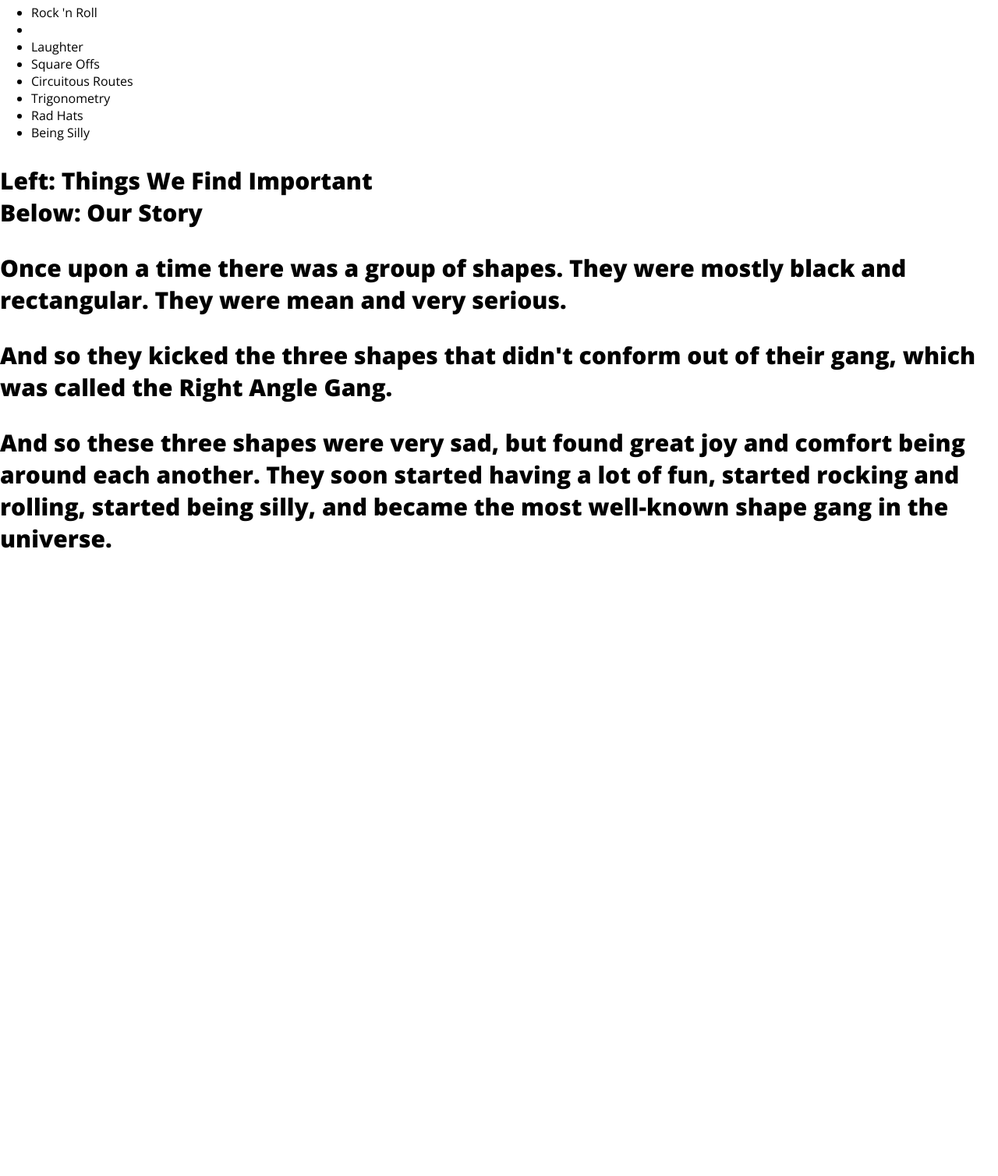
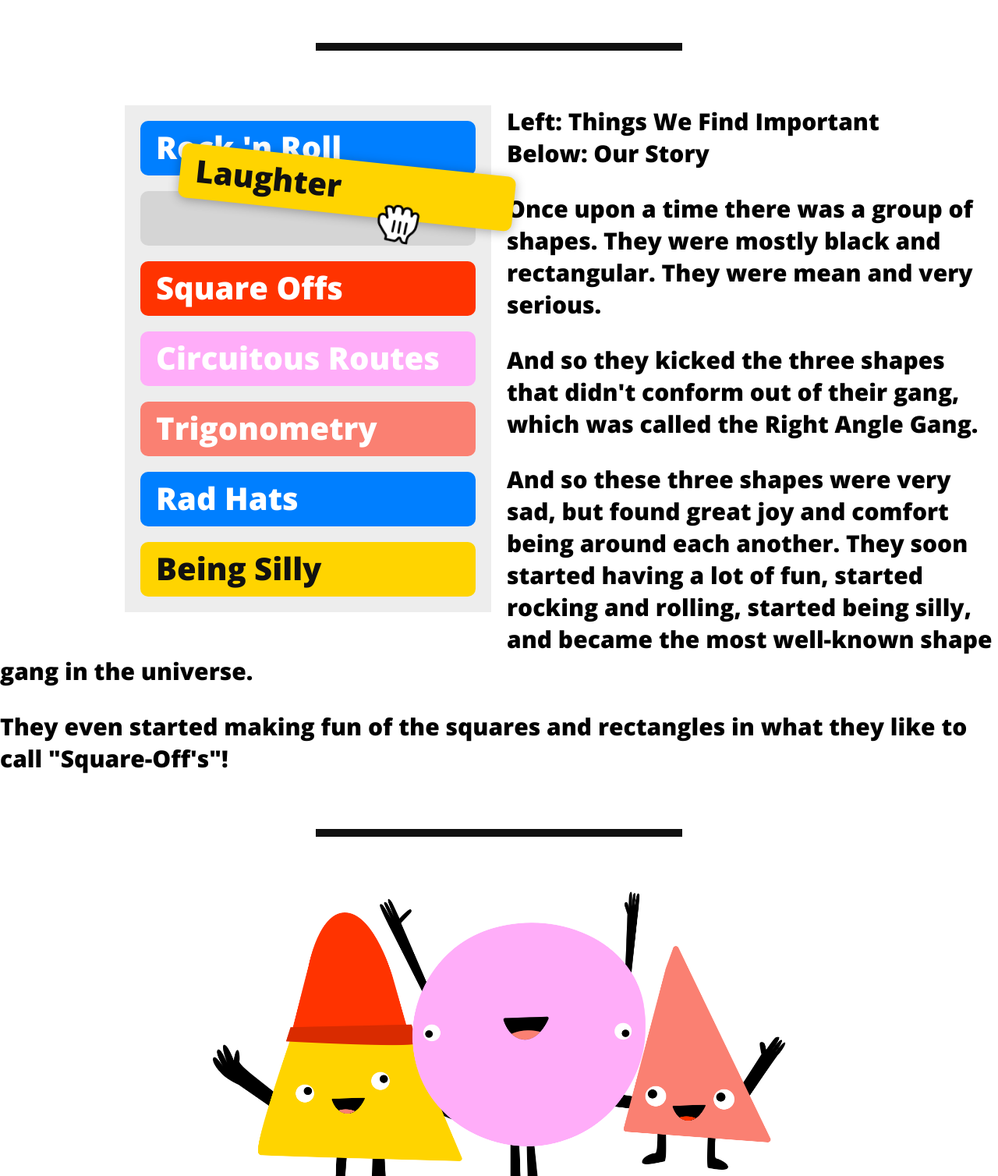
Before and after one commit to modalityconsulting/the-gang, a plain HTML site: page index.html in a window 1280 px wide. Shown: the part 1292-2800 px from the top of the page at 78% size. Drawn offline with nearby package versions, Linux system fonts and the light colour scheme.

Commit message:
story section, footer, styling also added some html and changed a few other bits of CSS

```diff
--- a/index.html
+++ b/index.html
@@ -37,6 +37,7 @@
 	</div>
 	<div class="sep"></div>
 	<div class="storey" id="story">
+		<div class="wrapper">
 		<ul class="nb-list">
 			<li class="blue">Rock 'n Roll</li>
 			<li class="gray">&nbsp;</li>
@@ -54,13 +55,16 @@
 		<p>And so they kicked the three shapes that didn't conform out of their gang, which was called the Right Angle Gang.</p>
 		<p>And so these three shapes were very sad, but found great joy and comfort being around each another. They soon started having a lot of fun, started rocking and rolling, started being silly, and became the most well-known shape gang in the universe.</p>
 		<p>They even started making fun of the squares and rectangles in what they like to call "Square-Off's"!</p>
+		</div>
 	</div>
 	<div class="sep">
 
 	</div>
-	<img src="img/gang.png" width="735" height="399" alt="The Gang">
+	<img class="gang-img" src="img/gang.png" width="735" height="399" alt="The Gang">
 	<footer>
+		<div class="wrapper">
 		made in tampa, fl by <a href="http://modalitydev.io">modalityDev</a>
+		</div>
 	</footer>
 	<div class="popup">
 		<div class="blanket"></div>
--- a/style.css
+++ b/style.css
@@ -98,6 +98,14 @@ button.cta{
 	padding: 20px 30px;
 	border-radius: 10px;
 	text-decoration: none;
+	outline: none;
+	border: none;
+	cursor: pointer;
+}
+
+a.cta:active,
+button.cta:active{
+	opacity: .7;
 }
 
 a.cta.alt,
@@ -114,6 +122,7 @@ nav{
 	box-shadow: 0 5px 8px rgba(0,0,0,.2);
 	position: sticky;
 	top: 0;
+	z-index: 1;
 }
 
 nav .logo{
@@ -175,12 +184,127 @@ nav ul li a{
 	font-weight: 800;
 }
 
+.sep{
+	width: 470px;
+	height: 10px;
+	background-color: #111111;
+	margin: 70px auto;
+}
 
-/* <div class="more-info" id="more-info">
-		<h2>Join Our Fan Club</h2>
-		<p>Every week we have <span class="highlight">a party.</span> If
-		you want to join us then join our fan club. Members will also receive
-		pictures of us in all kinds of shapes and sizes. Cool huh?</p>
-		<button class="cta">Sign Me Up!</button>
+.story h3{
+	font-size: 40px;
+	font-weight: 800;
+}
+
+
+.nb-list{
+	width: 470px;
+	padding: 20px 20px 0 20px;
+	box-sizing: border-box;
+	background-color: #EDEDED;
+	float: left;
+	margin: 0 20px 20px 0;
+	position: relative;
+}
+
+.nb-list li{
+	height: 70px;
+	border-radius: 10px;
+	font-size: 40px;
+	color: white;
+	font-weight: bold;
+	display: block;
+	margin-bottom: 20px;
+	padding: 6px 20px;
+	box-sizing: border-box;
+}
+
+.nb-list li.red{background-color: #FF3300;}
+.nb-list li.blue{background-color: #007FFF;}
+.nb-list li.gray{background-color: rgba(0,0,0, .1);}
+.nb-list li.yellow{
+	background-color: #FFD400;
+	color: #111111;}
+.nb-list li.pink{background-color: #FFADF9;}
+.nb-list li.salmon{background-color: #FA8072;}
+
+.nb-list li.dragging{
+	position: absolute;
+	top: 70px;
+	left: 70px;
+	right: -30px;
+	transform: rotate(6deg);
+	box-shadow: 0 2px 14px rgba(0,0,0, .3);
+	}
+
+.nb-list li.dragging:after{
+	content: '';
+	display: block;
+	position: absolute;
+	width: 54px;
+	height: 50px;
+	background: url(img/hand.png) no-repeat 0 0;
+	background-size: 100%;
+	bottom: -30px;
+	left: 60%;
+}
+
+.gang-img{
+	display: block;
+	margin: 0 auto;
+}
+
+footer{
+	text-align: center;
+	color: rgba(0,0,0, .4);
+	font-size: 20px;
+	margin: 85px 0 45px;
+	font-weight: bold;
+}
+
+footer a{
+	color: rgba(0,0,0, .4);
+	text-decoration: none;
+}
+
+.popup{
+	display: none;
+}
+
+
+/*
+
+<div class="sep"></div>
+	<div class="storey" id="story">
+		<ul class="nb-list">
+			<li class="blue">Rock 'n Roll</li>
+			<li class="gray">&nbsp;</li>
+			<li class="yellow dragging">Laughter</li>
+			<li class="red">Square Offs</li>
+			<li class="pink">Circuitous Routes</li>
+			<li class="salmon">Trigonometry</li>
+			<li class="blue">Rad Hats</li>
+			<li class="yellow">Being Silly</li>
+		</ul>
+		</div>
+		<h3>Left: Things We Find Important<br/>
+			Below: Our Story</h3>
+
+		<p>Once upon a time there was a group of shapes.
+		They were mostly black and rectangular.
+		They were mean and very serious.</p>
+
+		<p>And so they kicked the three shapes that didn't
+		conform out of their gang, which was called the Right
+		Angle Gang.</p>
+
+		<p>And so these three shapes were very sad, but found
+		great joy and comfort being around each another. They soon
+		started having a lot of fun, started rocking and rolling, started
+		being silly, and became the most well-known shape gang in the universe.</p>
+		<p>They even started making fun of the squares and rectangles in what
+		they like to call "Square-Off's"!</p>
 	</div>
+	<div class="sep">
+
 */
```
